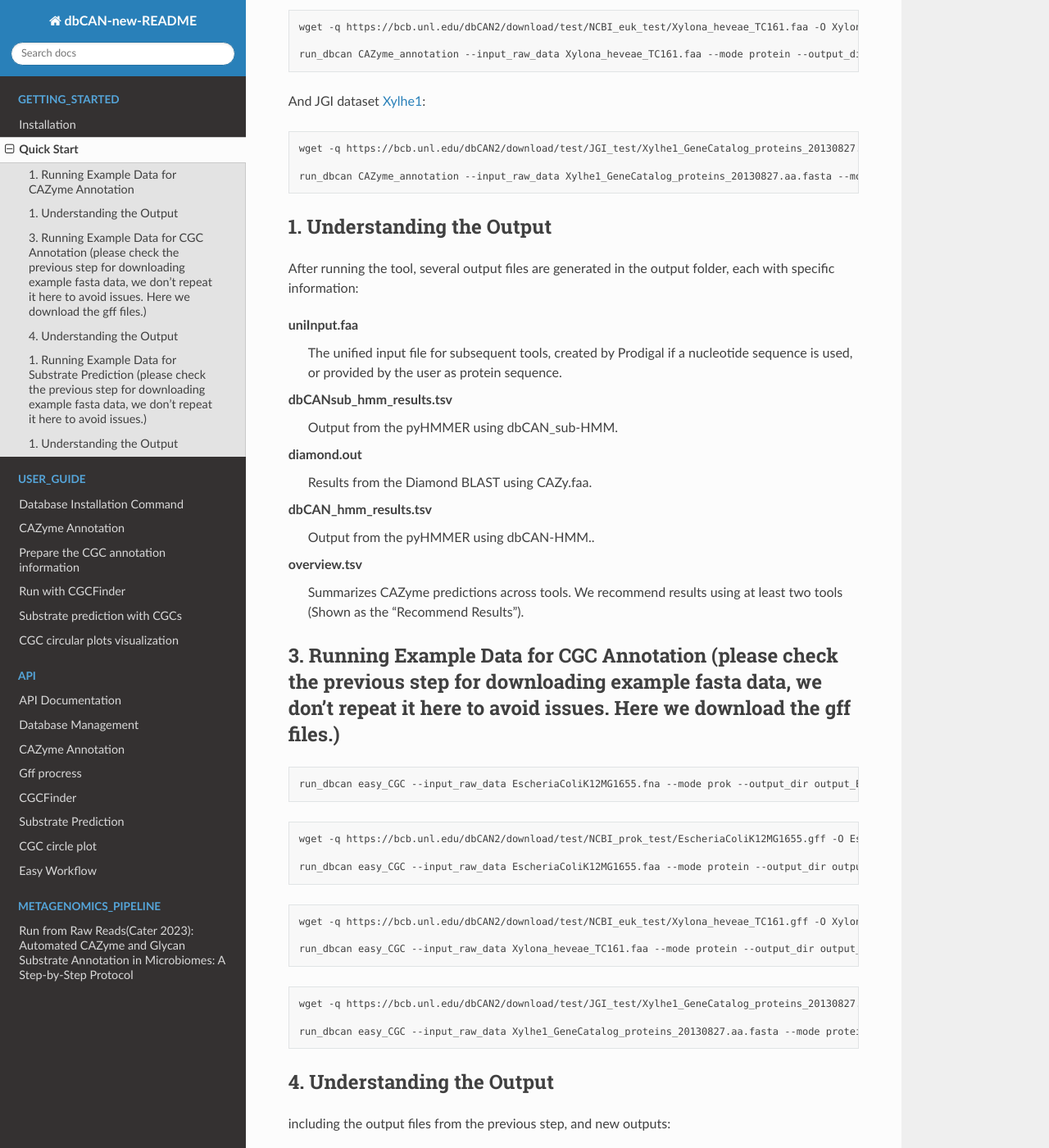
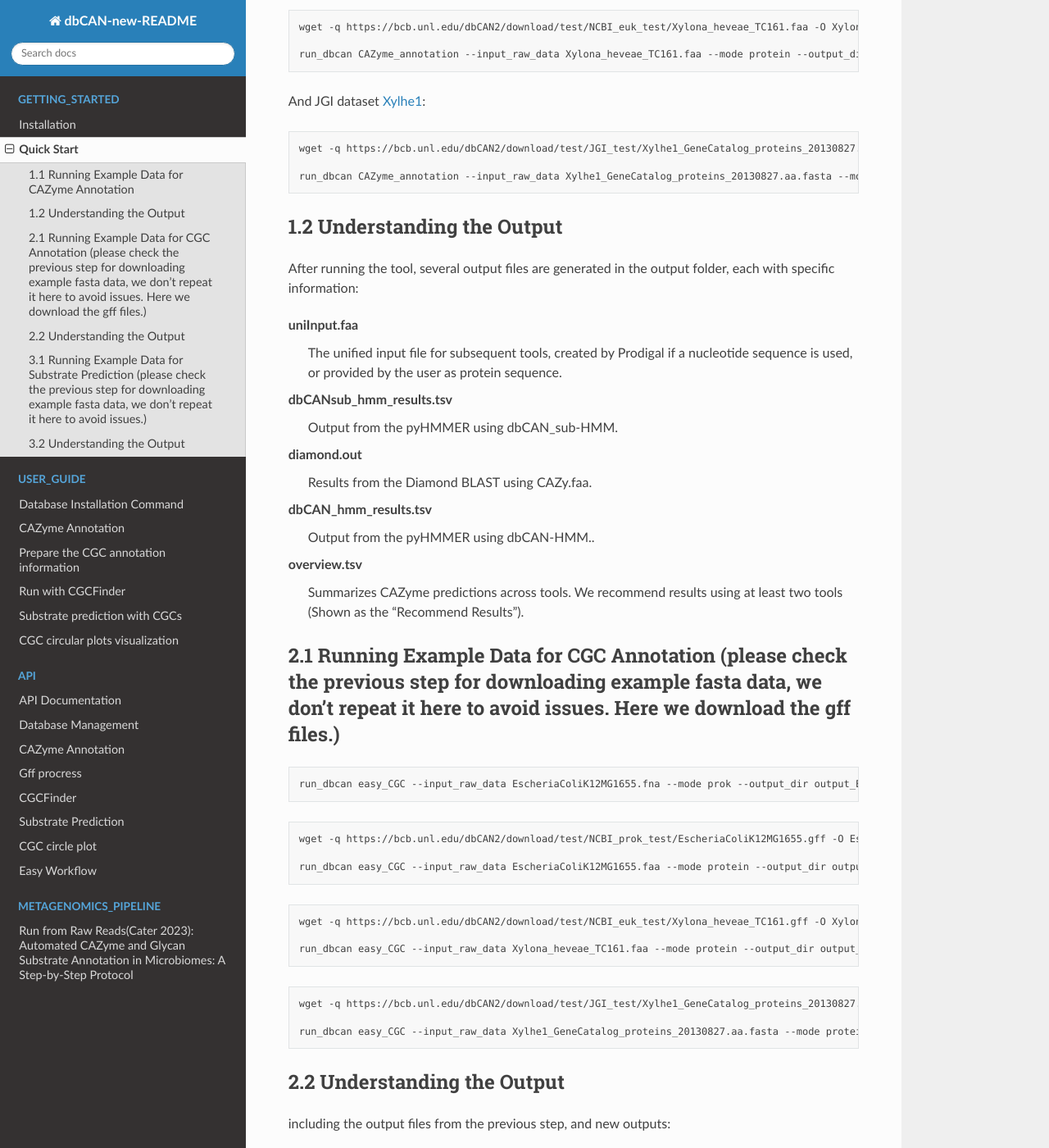
Before and after one commit to bcb-unl/run_dbcan_new, a Sphinx documentation site: the page built from docs/source/getting_started/quick_start.rst, in a window 1280 px wide and 1400 px high, scrolled down 1053 px. Shown: the whole window at 82% size. Built offline with Sphinx 7.4.7 and the Read the Docs theme 3.1.0, drawn with Linux system fonts in a browser that asks for light colours; pages that are not in the unit, such as notebooks, are missing from menus; some of the changed text lies outside the part shown.

Commit message:
revise docs

```diff
--- a/docs/source/getting_started/quick_start.rst
+++ b/docs/source/getting_started/quick_start.rst
@@ -15,7 +15,7 @@ We provide multiple example data sets for users to test the tool suite. The exam
 
 
 
-1. Running Example Data for CAZyme Annotation
+1.1 Running Example Data for CAZyme Annotation
 -----------------------------------------------
 
 To run the dbCAN tool suite on the `Escherichia coli Strain MG1655`_ example data, use the following command. The input file `EscheriaColiK12MG1655.fna` represents the FASTA format complete genome DNA sequence.
@@ -56,7 +56,7 @@ And JGI dataset `Xylhe1`_:
 
 .. _Xylhe1: https://mycocosm.jgi.doe.gov/Xylhe1/Xylhe1.home.html
 
-1. Understanding the Output
+1.2 Understanding the Output
 ---------------------------
 
 After running the tool, several output files are generated in the output folder, each with specific information:
@@ -78,7 +78,7 @@ After running the tool, several output files are generated in the output folder,
 
 
 
-3. Running Example Data for CGC Annotation (please check the previous step for downloading example fasta data, we don't repeat it here to avoid issues. Here we download the gff files.)
+2.1 Running Example Data for CGC Annotation (please check the previous step for downloading example fasta data, we don't repeat it here to avoid issues. Here we download the gff files.)
 ---------------------------------------------------------------------------------------------------------------------------------------------------------------------------------------------------------------------------------------
 .. code-block:: shell
 
@@ -108,7 +108,7 @@ After running the tool, several output files are generated in the output folder,
 
 
 
-4. Understanding the Output
+2.2 Understanding the Output
 ---------------------------
 
 including the output files from the previous step, and new outputs:
@@ -163,7 +163,7 @@ including the output files from the previous step, and new outputs:
 
 
 
-1. Understanding the Output
+3.2 Understanding the Output
 ---------------------------
 including the output files from the previous step, and new outputs:
 
```
Also changed, not shown: other parts of docs/source/getting_started/quick_start.rst (+1 -1 lines).
